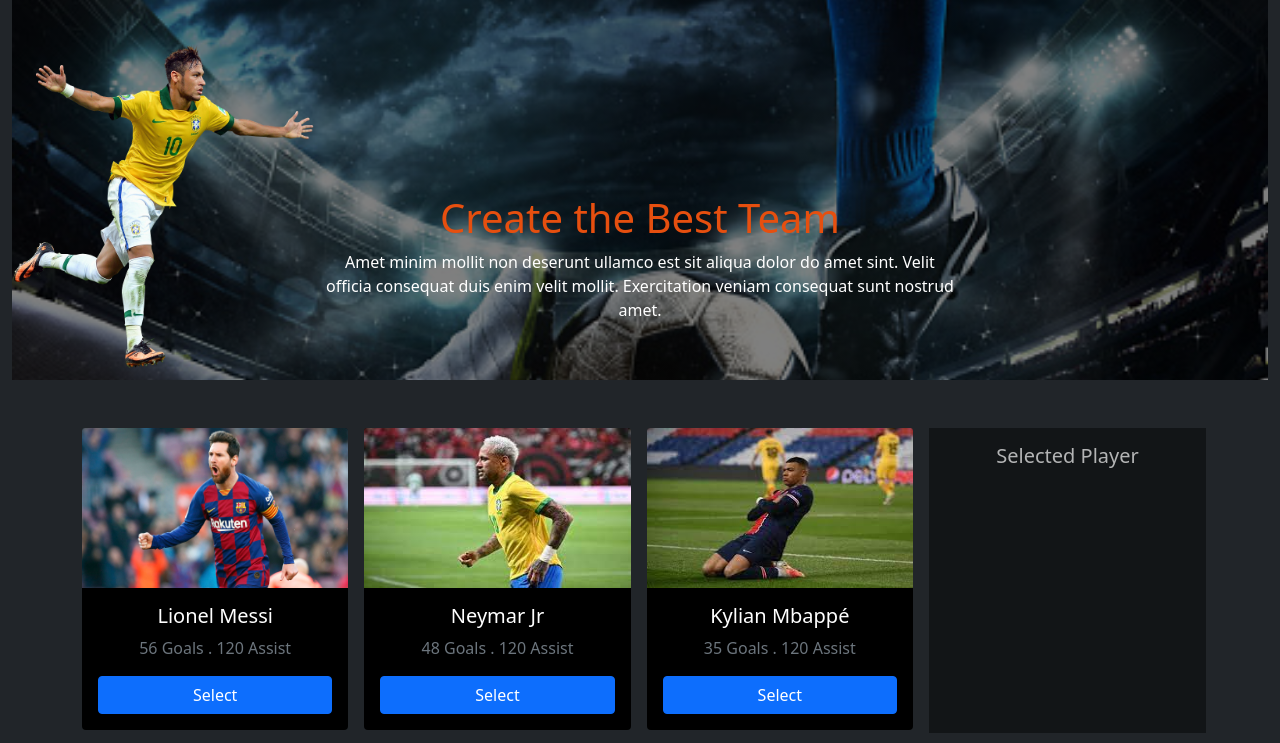
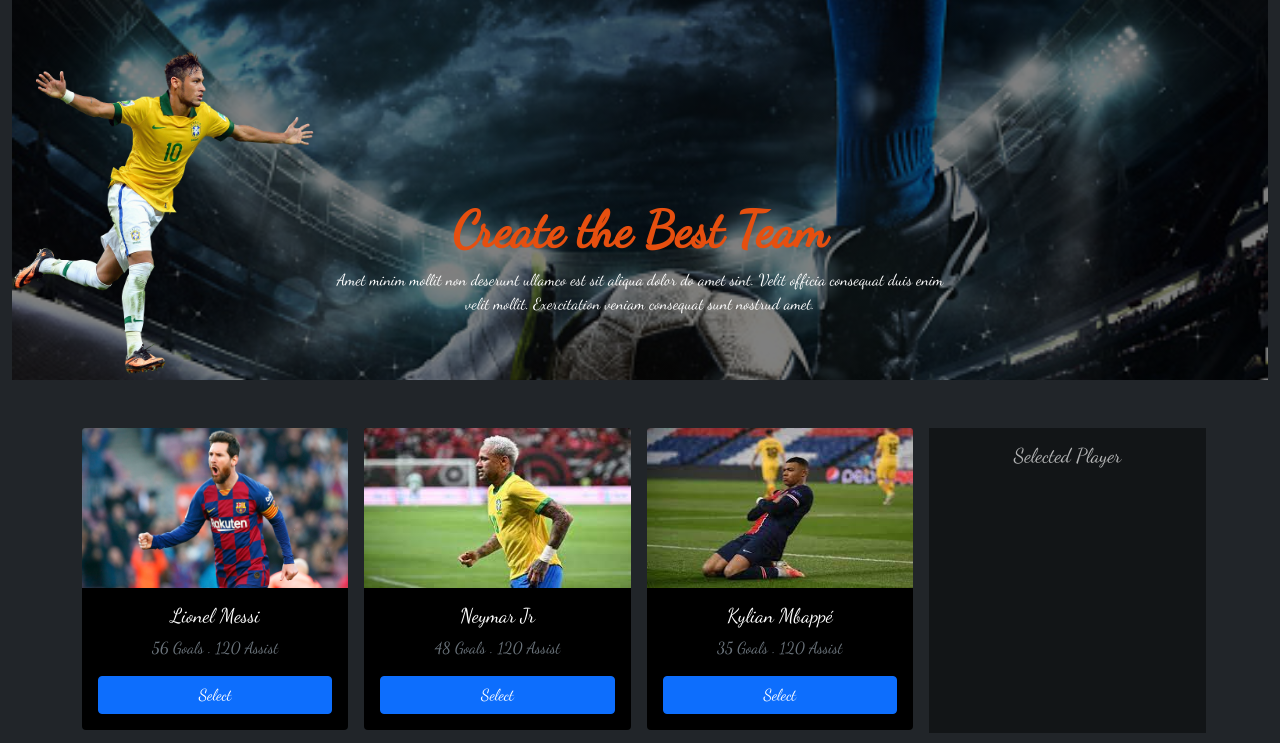
Before and after one commit to minhaz000/best-five-players, a plain HTML site: page index.html in a window 1280 px wide. Shown: the top 743 px of the page. Drawn offline with nearby package versions, Linux system fonts and the light colour scheme.

Commit message:
google font Adding

```diff
--- a/css/style.css
+++ b/css/style.css
@@ -1,3 +1,8 @@
+* {
+  margin: 0;
+  padding: 0;
+  font-family: 'Dancing Script', cursive;
+}
 #dispaly_players{
     min-height: 305px;
 
@@ -34,6 +39,8 @@
     color: rgba(255, 255, 255, 0.684);
   }
 .text-warning{
+  font-size: 50px;
+  font-weight: bold;
   color: rgb(230, 79, 15) !important;
 }
   .card{
--- a/index.html
+++ b/index.html
@@ -5,6 +5,7 @@
     <meta http-equiv="X-UA-Compatible" content="IE=edge">
     <meta name="viewport" content="width=device-width, initial-scale=1.0">
     <title>Team Five</title>
+    <link href="https://fonts.googleapis.com/css2?family=Dancing+Script&display=swap" rel="stylesheet">
     <link href="https://cdn.jsdelivr.net/npm/bootstrap@5.0.2/dist/css/bootstrap.min.css" rel="stylesheet" integrity="sha384-EVSTQN3/azprG1Anm3QDgpJLIm9Nao0Yz1ztcQTwFspd3yD65VohhpuuCOmLASjC" crossorigin="anonymous">
    <link rel="stylesheet" href="./css/style.css">
 </head>
```
